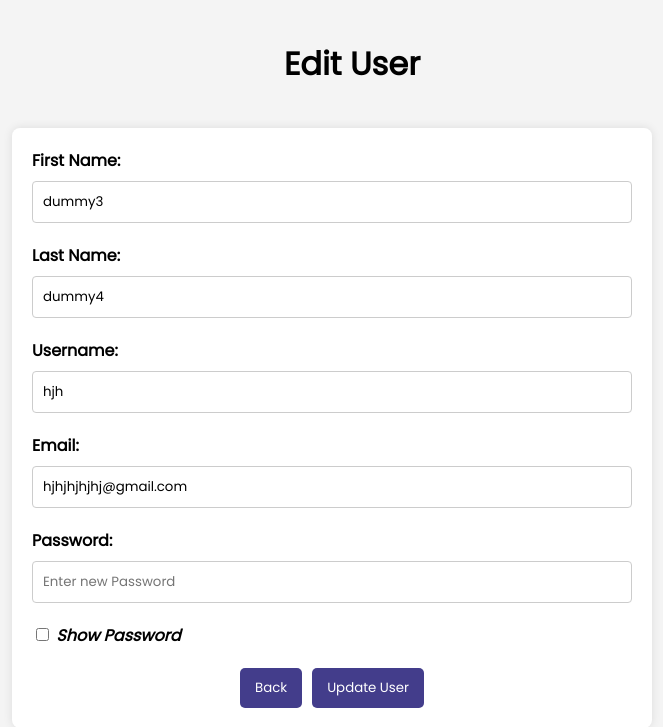
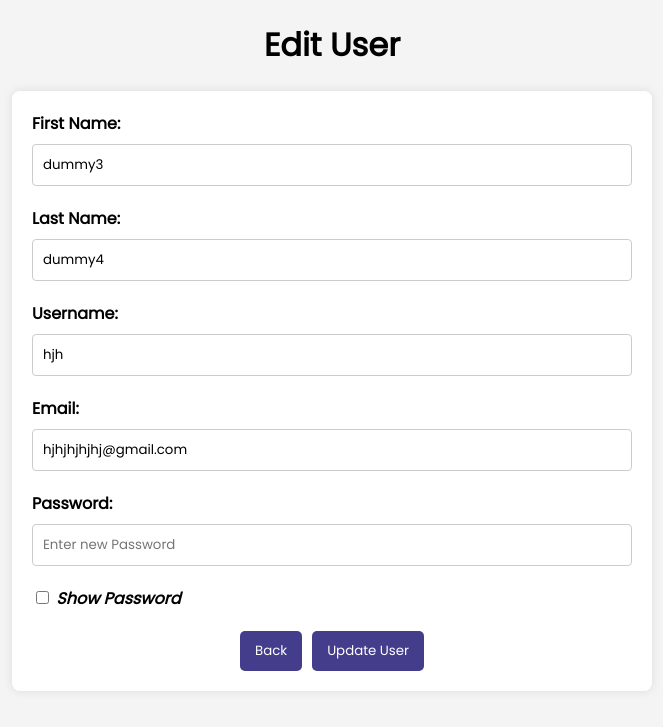
Before and after one commit to Arnie-Tricia/EMSYSTEM, a PHP site: page /user/edit_user.php?id=3 in a window 1280 px wide. Shown: the top 727 px of the page, without its empty margins (308-971 px from the left). Run offline with PHP 8.4, Linux system fonts and the light colour scheme; data comes from the database, SQL or seed files in the repository.

Commit message:
styling updated

```diff
--- a/user/style.css
+++ b/user/style.css
@@ -5,6 +5,12 @@
 *::after {
   font-family: "Poppins", Arial, Helvetica, sans-serif;
   box-sizing: border-box;
+}
+
+:root {
+    width: 100%;
+    margin: 0;
+    padding: 0;
 }
 
 body {
@@ -19,11 +25,6 @@ h1 {
     display: flex;
     flex-direction: column;
     gap: 8px;
-    height: 100%;
-    width: 100%;
-    max-width: 1440px;
-    margin: 20px;
-    padding: 20px 0;
     text-align: center;
 }
 
```
